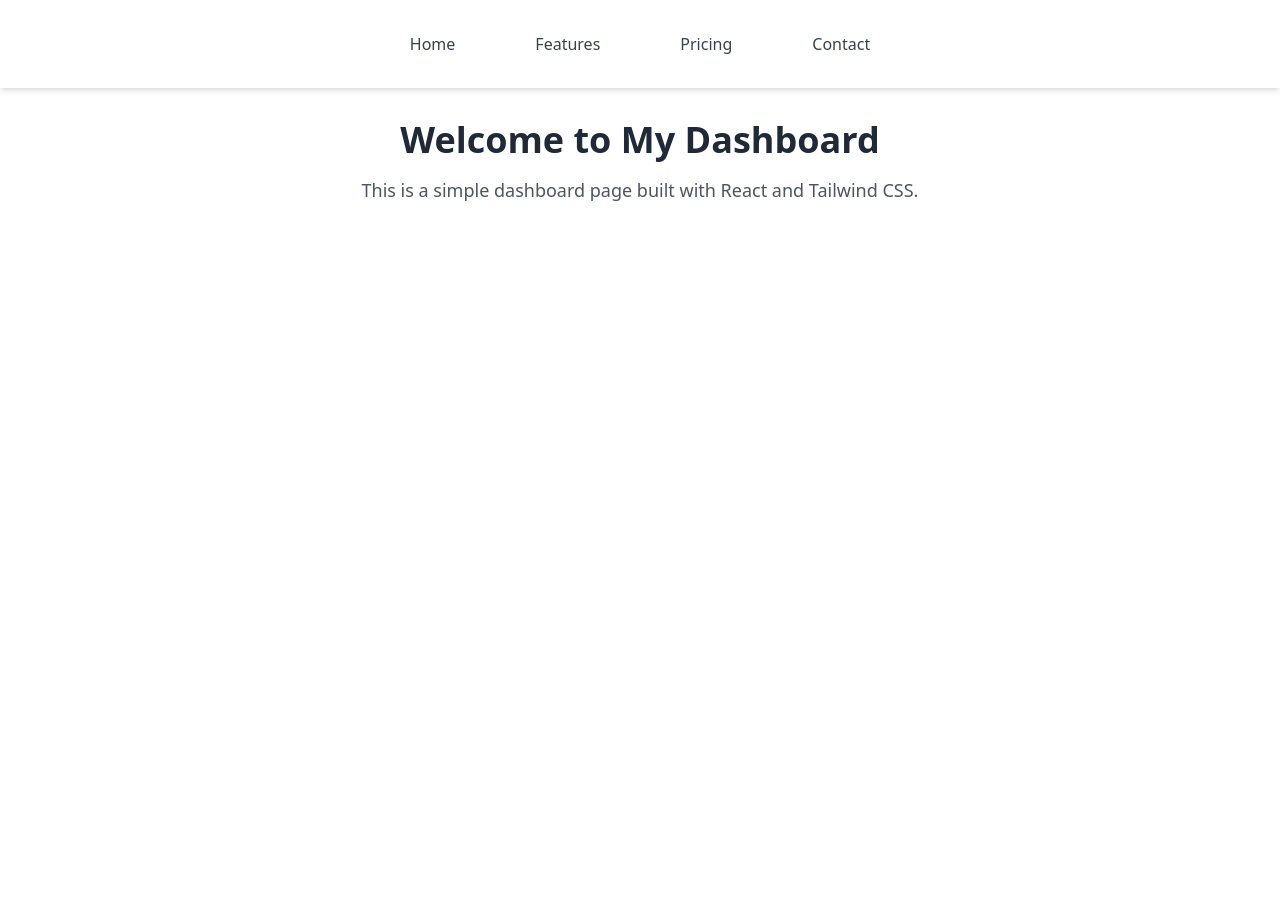
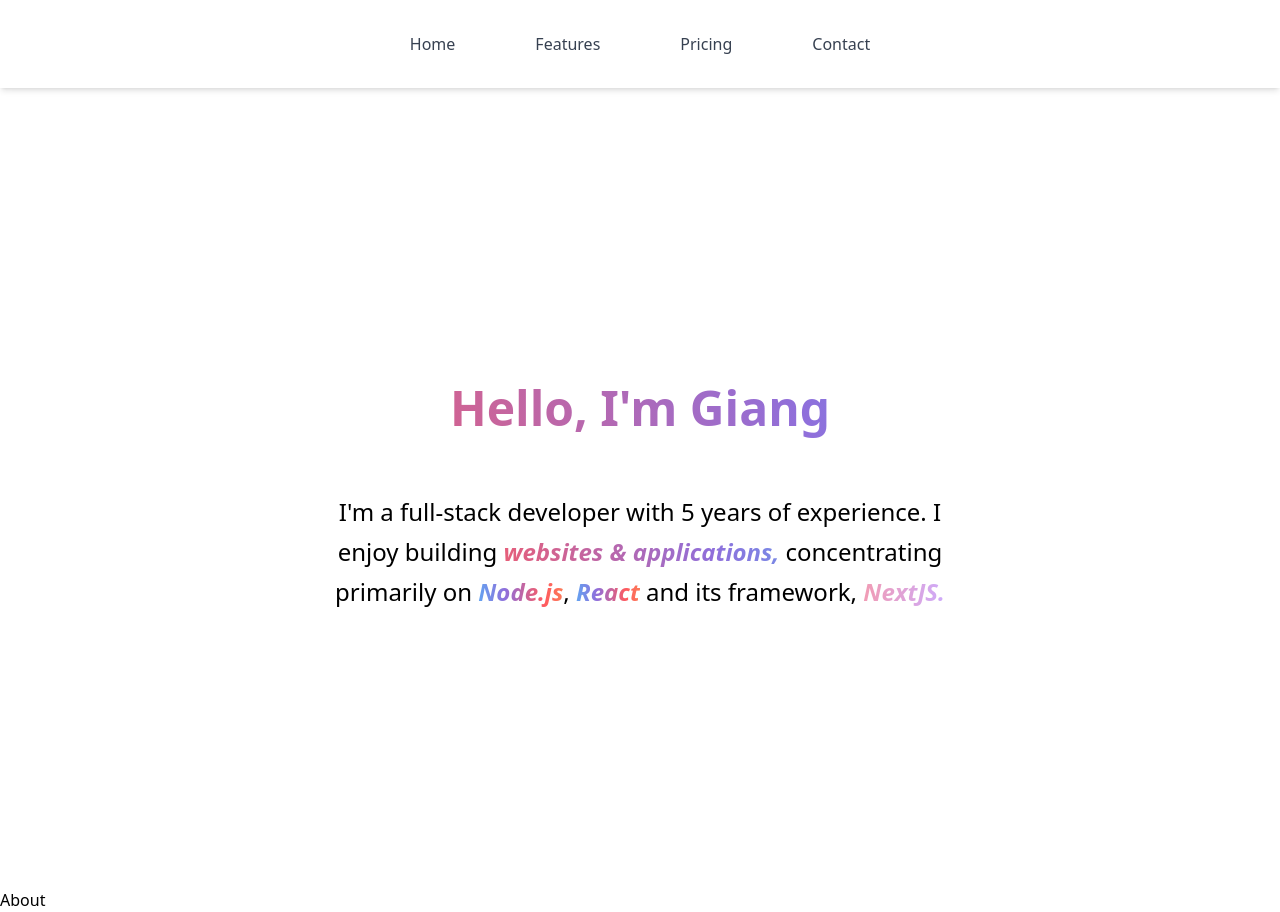
Before and after one commit to mitchin20/dashboard-client, a React (Create React App) app: page / in a window 1280 px wide. Before the commit the page ends 800 px from the top, so only its background shows below. Built offline with nearby package versions, Linux system fonts and the light colour scheme.

Commit message:
Add ripple effect to Hero section when mouse click

```diff
--- /dev/null
+++ b/src/pages/home/Home.css
@@ -0,0 +1,59 @@
+.gradient-text-0 {
+    background-image: radial-gradient(
+        286% 412% at -179.5% 50%,
+        rgb(243, 202, 77) 0%,
+        rgb(255, 151, 154) 50%,
+        rgb(203, 171, 255) 100%
+    );
+    background-clip: text;
+    -webkit-background-clip: text;
+    color: transparent;
+    -webkit-text-fill-color: transparent;
+}
+
+.gradient-text-1 {
+    background-image: linear-gradient(
+        5112deg,
+        rgb(242, 201, 76) -59%,
+        rgb(255, 90, 94) -20%,
+        rgb(143, 111, 219) 75%,
+        rgb(97, 166, 242) 124%
+    );
+    background-clip: text;
+    -webkit-background-clip: text;
+    color: transparent;
+    -webkit-text-fill-color: transparent;
+}
+
+.gradient-text-2 {
+    background-image: radial-gradient(
+        154.313% 1824.85% at -3.59833% 90.3409%,
+        rgb(97, 166, 242) 1.56053%,
+        rgb(143, 111, 219) 23.4364%,
+        rgb(255, 90, 94) 53.125%,
+        rgb(242, 201, 76) 100%
+    );
+    background-clip: text;
+    -webkit-background-clip: text;
+    color: transparent;
+    -webkit-text-fill-color: transparent;
+}
+
+.ripple {
+    position: absolute;
+    border-radius: 50%;
+    background: rgba(128, 128, 128, 0.3); /* Soft gray color */
+    transform: scaleX(0.001) scaleY(0.001); /* Elliptical shape */
+    animation: ripple-animation 10s ease-in-out;
+    pointer-events: none;
+    box-shadow:
+        0 8px 15px rgba(0, 0, 0, 0.3),
+        0 4px 5px rgba(0, 0, 0, 0.15);
+}
+
+@keyframes ripple-animation {
+    to {
+        transform: scaleX(0.7) scaleY(0.05) rotateX(1deg); /* Larger X scale for 3D */
+        opacity: 0;
+    }
+}
--- a/src/pages/home/Home.tsx
+++ b/src/pages/home/Home.tsx
@@ -1,20 +1,15 @@
 import React, { lazy, Suspense } from "react";
 
 const Header = lazy(() => import("./components/Header"));
+const Hero = lazy(() => import("./components/Hero"));
+const About = lazy(() => import("./components/About"));
 
 const Home = () => {
     return (
         <Suspense fallback={<div>Loading...</div>}>
             <Header />
-            <main className="container mx-auto px-4 py-8">
-                <h1 className="text-4xl font-bold text-center text-gray-800">
-                    Welcome to My Dashboard
-                </h1>
-                <p className="text-lg text-center text-gray-600 mt-4">
-                    This is a simple dashboard page built with React and
-                    Tailwind CSS.
-                </p>
-            </main>
+            <Hero />
+            <About />
         </Suspense>
     );
 };
--- /dev/null
+++ b/src/pages/home/components/About.tsx
@@ -0,0 +1,7 @@
+import React from "react";
+
+const About = () => {
+    return <div>About</div>;
+};
+
+export default About;
--- /dev/null
+++ b/src/pages/home/components/Hero.tsx
@@ -0,0 +1,82 @@
+import "../Home.css";
+import React, { useRef } from "react";
+
+const textStyle = "font-semibold italic";
+
+const Hero = () => {
+    const heroRef = useRef<HTMLDivElement>(null);
+
+    const createRipple = (e: React.MouseEvent<HTMLDivElement>) => {
+        const heroElement = heroRef.current;
+        if (!heroElement) return;
+
+        // Define the number of ripples per click
+        const numRipples = 5;
+
+        // Loop to create multiple ripples
+        for (let i = 0; i < numRipples; i++) {
+            const ripple = document.createElement("span");
+            const diameter = Math.max(
+                heroElement.clientWidth,
+                heroElement.clientHeight
+            );
+            const radius = diameter / 2;
+
+            // Set position and size for the ripple
+            ripple.style.width = ripple.style.height = `${diameter}px`;
+            ripple.style.left = `${e.clientX - heroElement.getBoundingClientRect().left - radius}px`;
+            ripple.style.top = `${e.clientY - heroElement.getBoundingClientRect().top - radius}px`;
+
+            // Apply the ripple class
+            ripple.classList.add("ripple");
+
+            // Apply different animation durations for each ripple to create a delay effect
+            ripple.style.animationDuration = `${1.2 + i * 0.5}s`; // e.g., 1.2s, 1.7s, 2.2s
+
+            // Append the ripple to the hero section
+            heroElement.appendChild(ripple);
+
+            // Remove the ripple after the animation ends
+            requestAnimationFrame(() => {
+                ripple.addEventListener("animationend", () => {
+                    ripple.remove();
+                });
+            });
+        }
+    };
+
+    return (
+        <section
+            ref={heroRef}
+            onClick={createRipple}
+            className="relative h-screen flex items-center justify-center bg-white overflow-hidden"
+        >
+            <div className="container mx-auto px-4 py-8 h-[80vh] flex flex-col justify-center">
+                <h1 className="w-6/12 ml-auto mr-auto text-5xl font-bold text-center gradient-text-1 p-5">
+                    Hello, I'm Giang
+                </h1>
+                <p className="w-6/12 ml-auto mr-auto text-2xl text-center leading-10 mt-10">
+                    I'm a full-stack developer with 5 years of experience. I
+                    enjoy building{" "}
+                    <span className="inline-block whitespace-nowrap text-2xl font-bold italic gradient-text-1">
+                        websites & applications,
+                    </span>{" "}
+                    concentrating primarily on{" "}
+                    <span className={`gradient-text-2 ${textStyle}`}>
+                        Node.js
+                    </span>
+                    ,{" "}
+                    <span className={`gradient-text-2 ${textStyle}`}>
+                        React
+                    </span>{" "}
+                    and its framework,{" "}
+                    <span className={`gradient-text-0 ${textStyle}`}>
+                        NextJS.
+                    </span>
+                </p>
+            </div>
+        </section>
+    );
+};
+
+export default Hero;
--- a/tailwind.config.js
+++ b/tailwind.config.js
@@ -2,7 +2,31 @@
 module.exports = {
     content: ["./src/**/*.{js,jsx,ts,tsx}"],
     theme: {
-        extend: {},
+        extend: {
+            colors: {
+                transparent: "transparent",
+                current: "currentColor",
+                white: "#ffffff",
+                black: "#000000",
+                primary: "#FF0000",
+                secondary: "#FF7F00",
+                accent: "#00FF00",
+                neutral: "#0000FF",
+                info: "#FF00FF",
+                success: "#00FFFF",
+                warning: "#FFFF00",
+                error: "#FF0000",
+            },
+            keyframes: {
+                scroll: {
+                    "0%": { transform: "translateX(100%)" },
+                    "100%": { transform: "translateX(-100%)" },
+                },
+            },
+            animation: {
+                scroll: "scroll 10s linear infinite",
+            },
+        },
     },
     plugins: [],
 };
```
Also changed, not shown: src/pages/home/components/Header.tsx (+0 -15 lines).
